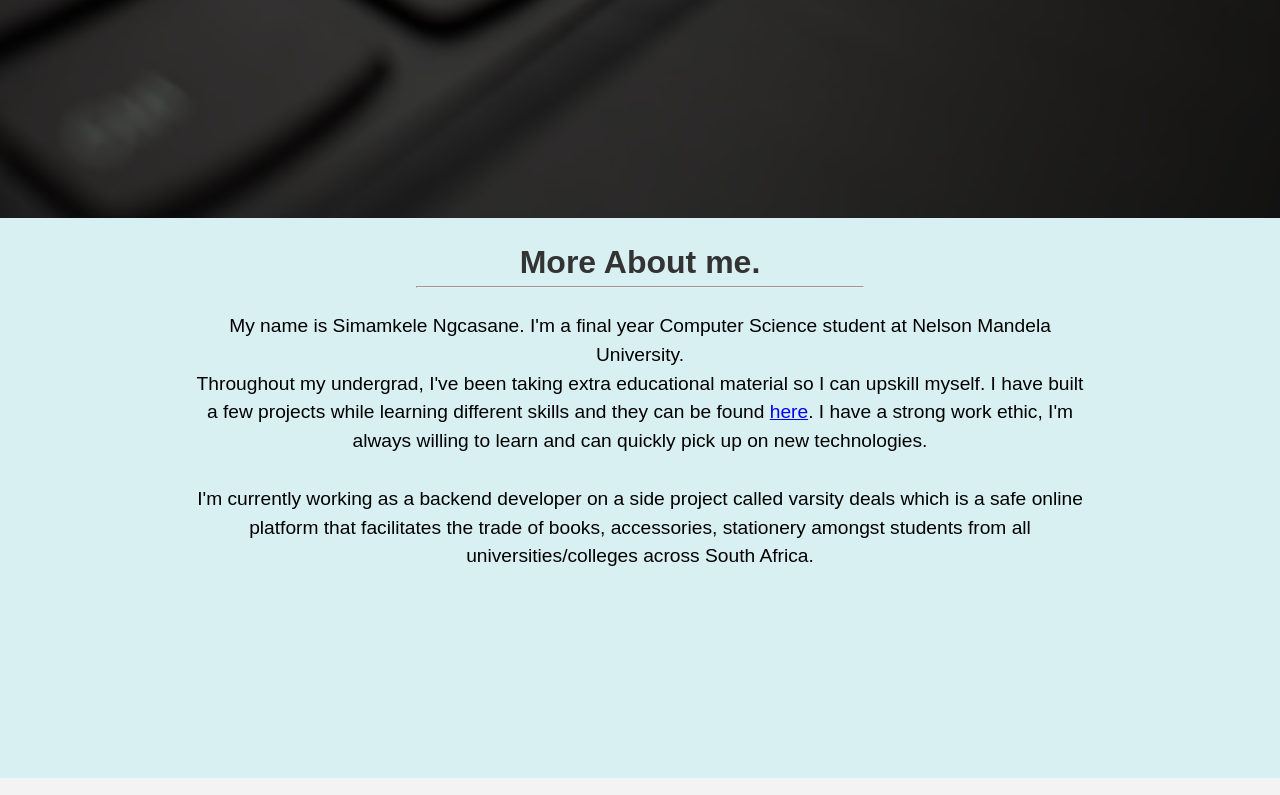
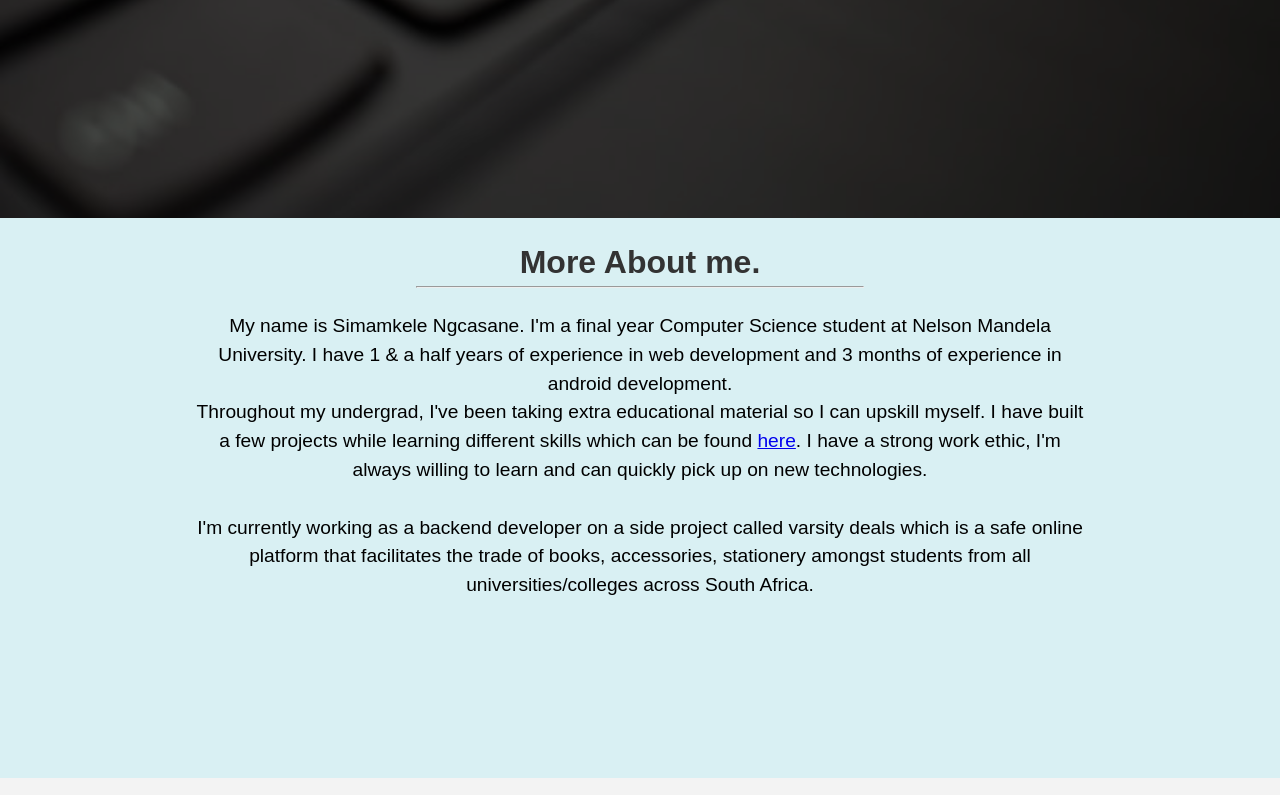
Before and after one commit to Shmurds28/shmurds28.github.io, a plain HTML site: page index.html in a window 1280 px wide. Shown: the part 582-1377 px from the top of the page. Drawn offline with nearby package versions, Linux system fonts and the light colour scheme.

Commit message:
Add more about me

```diff
--- a/index.html
+++ b/index.html
@@ -49,9 +49,10 @@
       <br />
       <p>
         My name is Simamkele Ngcasane. I'm a final year Computer Science student at Nelson Mandela University.
+        I have 1 & a half years of experience in web development and 3 months of experience in android development.
         <br />
         Throughout my undergrad, I've been taking extra educational material so I can
-        upskill myself. I have built a few projects while learning different skills and they can be found
+        upskill myself. I have built a few projects while learning different skills which can be found
         <a href="https://github.com/shmurds28">here</a>. I have a strong work ethic, I'm always willing to
         learn and can quickly pick up on new technologies.
         <br />
```
